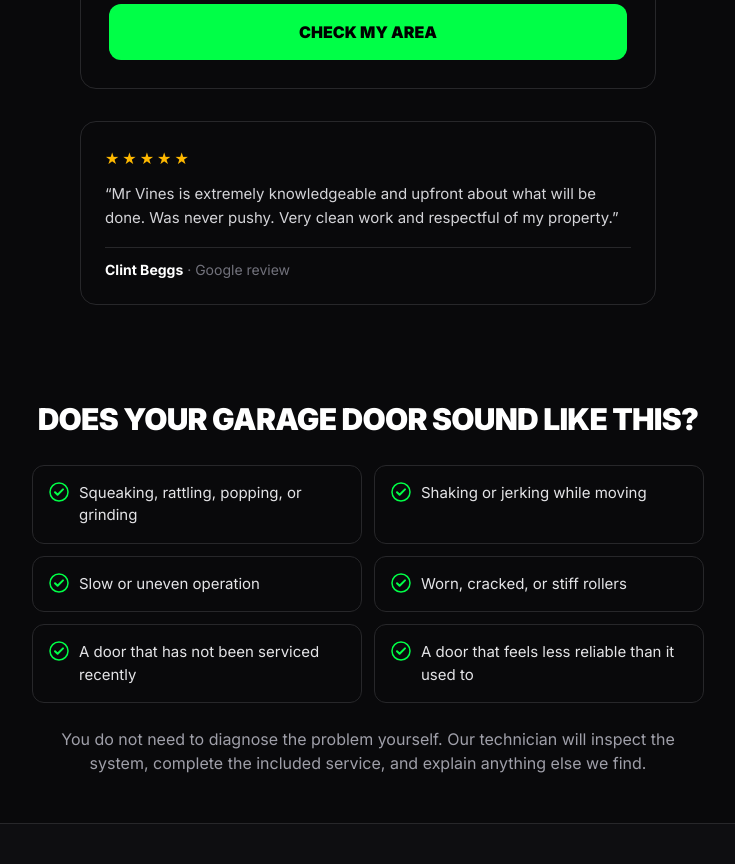
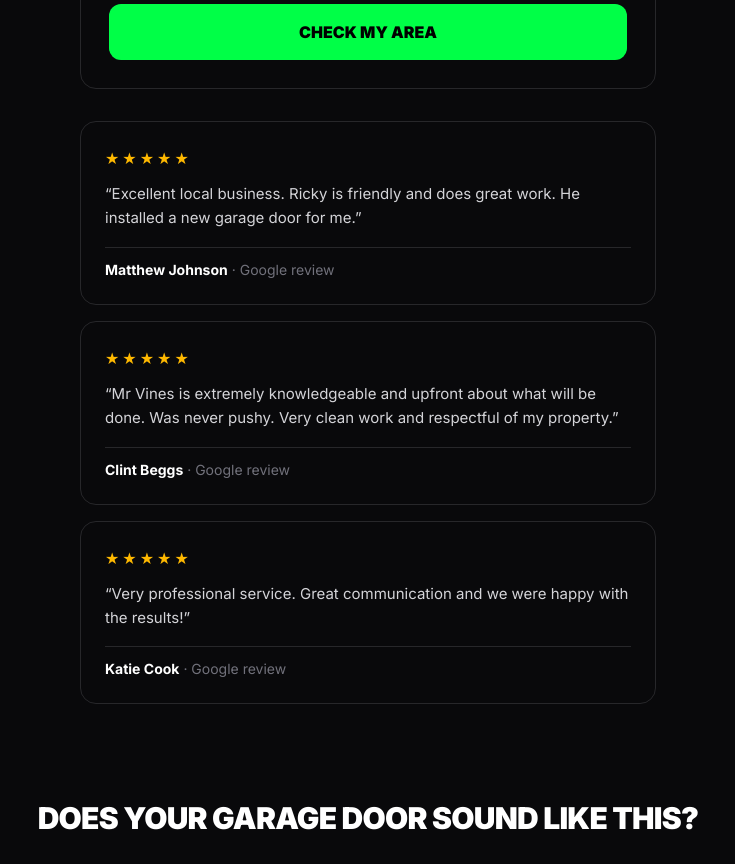
Before and after one commit to rlvinesjr/straightshot-service, a Next.js app: page /tuneup in a window 1280 px wide. Shown: the part 1220-2084 px from the top of the page, without its empty margins (272-1007 px from the left). Built offline with nearby package versions, Linux system fonts and the light colour scheme; a web font is replaced by a local one.

Commit message:
Show all three Google reviews under the tune-up scheduler
Co-Authored-By: Claude Fable 5 <noreply@anthropic.com>

```diff
--- a/components/tuneup/landing/Sections.tsx
+++ b/components/tuneup/landing/Sections.tsx
@@ -253,13 +253,14 @@ export function Testimonials() {
   )
 }
 
-// A single strong review used high on the page.
+// All three Google reviews, stacked — shown right under the scheduler.
 export function FeaturedReview() {
-  const review = TESTIMONIALS[1] ?? TESTIMONIALS[0]
-  if (!review) return null
+  if (TESTIMONIALS.length === 0) return null
   return (
-    <div className="mx-auto mt-8 max-w-xl">
-      <TestimonialCard review={review} />
+    <div className="mx-auto mt-8 grid max-w-xl grid-cols-1 gap-4">
+      {TESTIMONIALS.slice(0, 3).map(r => (
+        <TestimonialCard key={r.firstName + (r.lastName ?? "")} review={r} />
+      ))}
     </div>
   )
 }
```
